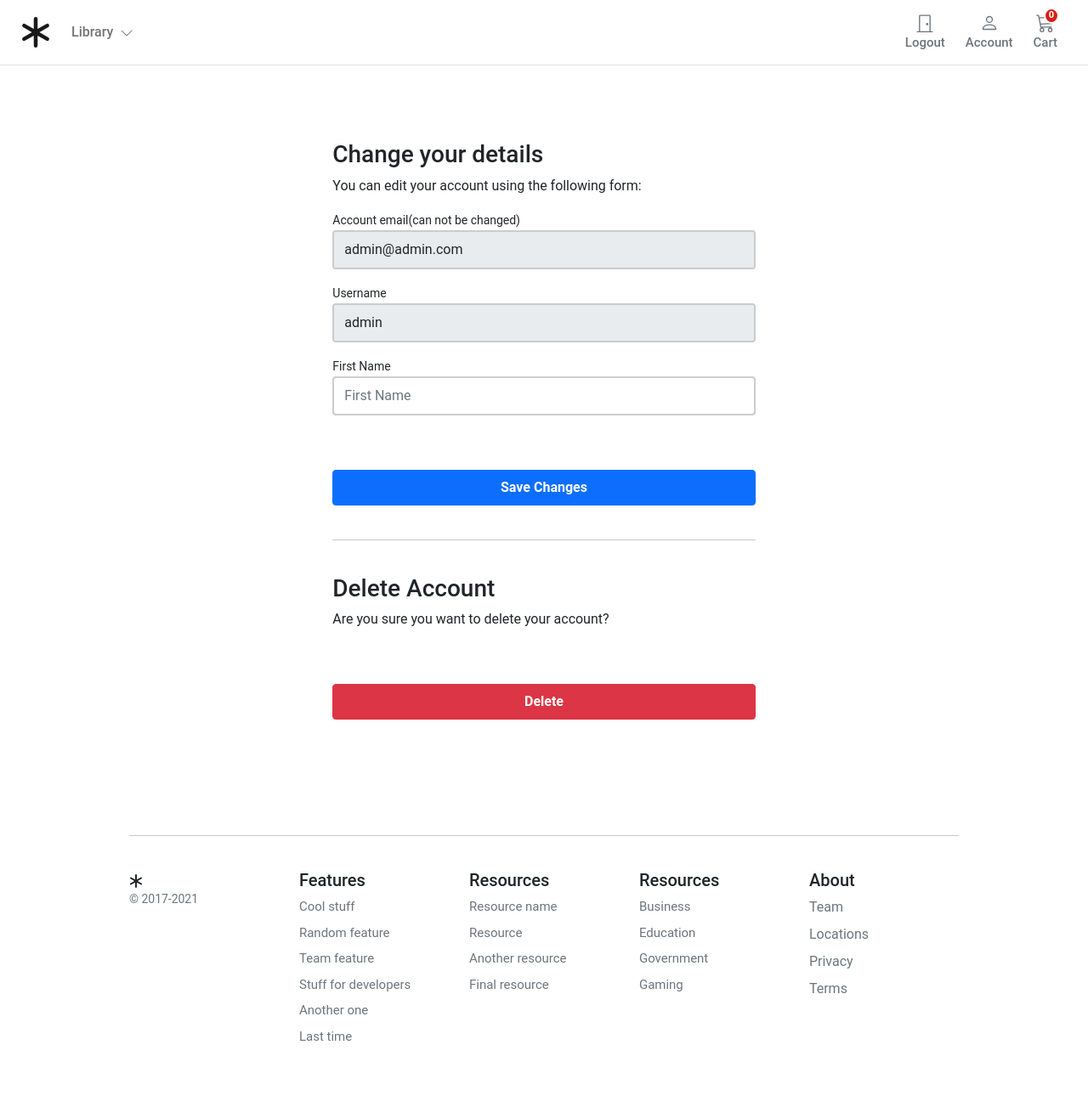
After one commit to trigg8/Ecommerce, a Django app: page /account/profile/edit/ in a window 1280 px wide. The commit adds this page. Shown: the whole page at 85% size. Run offline with Django 4.2, Linux system fonts and the light colour scheme; a user stored in the database is signed in; data comes from the database, SQL or seed files in the repository; both versions use the stored data as it was after the commit; some libraries are stand-ins or nearby versions.

Commit message:
Update users and delete user created

```diff
--- a/account/forms.py
+++ b/account/forms.py
@@ -43,3 +43,21 @@ class RegistrationForm(forms.ModelForm):
         self.fields['email'].widget.attrs.update({'class': 'form-control mb-3', 'placeholder': 'E-mail', 'name': 'email', 'id': 'id_email'})
         self.fields['password'].widget.attrs.update({'class': 'form-control mb-3', 'placeholder': 'Password'})
         self.fields['password2'].widget.attrs.update({'class': 'form-control', 'placeholder': 'Repeat Password'})
+
+
+class UserEditForm(forms.ModelForm):
+
+    email = forms.EmailField(label = 'Account email(can not be changed)', max_length=200, widget=forms.TextInput(attrs={'class': 'form-control mb-3', 'placeholder': 'email', 'id': 'form-email', 'readonly': 'readonly'}))
+
+    user_name = forms.CharField(label='Username', min_length='50', widget=forms.TextInput(attrs={'class': 'form-control mb-3', 'placeholder': 'Username', 'id':'form-username', 'readonly': 'readonly'}))
+
+    first_name = forms.CharField(label='First Name', min_length=1, max_length=50, widget=forms.TextInput(attrs={'class': 'form-control mb-3', 'placeholder': 'First Name', 'id': 'form-firstname'}))
+
+    class Meta:
+        model = UserBase
+        fields = ('email', 'user_name', 'first_name',)
+
+    def __init__(self, *args, **kwargs):
+        super().__init__(*args, **kwargs)
+        self.fields['user_name'].required= True
+        self.fields['email'].required = True
--- a/account/urls.py
+++ b/account/urls.py
@@ -1,6 +1,7 @@
 from django.contrib.auth import views as auth_views
 from django.urls import path
 from . import views
+from django.views.generic import TemplateView
 
 from .forms import UserLoginForm
 
@@ -13,4 +14,7 @@ urlpatterns = [
     path('activate/<slug:uidb64>/<slug:token>/', views.account_activate, name='activate'),
     # User dashboard
     path('dashboard/', views.dashboard, name='dashboard'),
+    path('profile/edit/', views.edit_details, name='edit_details'),
+    path('profile/delete_user/', views.delete_user, name='delete_user'),
+    path('profile/delete_confirm/', TemplateView.as_view(template_name="account/user/delete_confirm.html"), name='delete_confirmation'),
 ]
--- a/account/views.py
+++ b/account/views.py
@@ -9,7 +9,7 @@ from django.utils.http import urlsafe_base64_decode, urlsafe_base64_encode
 
 #from orders.views import user_orders
 
-from .forms import RegistrationForm#, UserEditForm
+from .forms import RegistrationForm, UserEditForm
 from .models import UserBase
 from .tokens import account_activation_token
 
@@ -20,10 +20,29 @@ def dashboard(request):
     return render(request, 'account/user/dashboard.html',)
 
 
+@login_required
+def edit_details(request):
+    if request.method == 'POST':
+        user_form = UserEditForm(instance=request.user, data=request.POST)
+
+        if user_form.is_valid():
+            user_form.save()
+    else:
+        user_form = UserEditForm(instance=request.user)
+
+    return render(request, 'account/user/edit_details.html', {'user_form': user_form})
+
+
+@login_required
+def delete_user(request):
+    user = UserBase.objects.get(user_name=request.user)
+    user.is_active = False
+    user.save()
+    logout(request)
+    return redirect('account:delete_confirmation')
+
 
 def account_register(request):
-
-
 
     if request.method == 'POST':
         registerForm = RegistrationForm(request.POST)
--- a/templates/account/user/dashboard.html
+++ b/templates/account/user/dashboard.html
@@ -19,7 +19,7 @@
                 Manage your <b>Orders</b> and personal information.
             </div>
             <div>
-                <a href="">
+                <a href="{% url 'account:edit_details' %}">
                     Change Details
                 </a>
             </div>
--- /dev/null
+++ b/templates/account/user/edit_details.html
@@ -0,0 +1,74 @@
+{% extends "../../store/base.html" %}
+{% block title %}Edit Profile{% endblock %}
+{% block content %}
+
+<style>
+    .account-form input {
+        border: 2px solid #ccc;
+        height: calc(2em + .75rem + 2px);
+    }
+
+    .account-form input:focus {
+        border-color: #1497ff;
+        box-shadow: none;
+    }
+</style>
+
+<div class="container-fluid">
+    <div class="row no-gutter">
+        <div class="col-md-12">
+            <div class="login d-flex align-items-center py-5">
+                <div class="container">
+                    <div class="row">
+                        <div class="col-12 col-lg-7  mx-auto">
+
+                <form class="account-form px-4 pt-4" method="post" enctype="multipart/form-data">
+
+                    {% if user_form.is_valid and profile_form.is_valid  %}
+                    <div class="alert alert-primary" role="alert">
+                        Details successfully updated!
+                    </div>
+                    <p class="small text-center pt-0">
+                        <a href="{% url "account:dashboard" %}">Back to Dashboard</a>
+                    </p>
+                    {%else%}
+                    <h3>Change your details</h3>
+                    <p>You can edit your account using the following form:</p>
+                    {% endif %}
+
+                    {% if form.errors %}
+                    <div class="alert alert-primary" role="alert">
+                        Error: Please try again!
+                    </div>
+                    {% endif %}
+
+                    {% csrf_token %}
+                    <label class="small font-weight-bold">{{ user_form.email.label}}</label>
+                    {{ user_form.email }}
+                    <label class="small font-weight-bold">{{ user_form.user_name.label }}</label>
+                    {{ user_form.user_name }}
+                    <label class="small font-weight-bold">{{ user_form.first_name.label}}</label>
+                    {{ user_form.first_name }}
+
+
+
+                    <button class="btn btn-primary btn-block py-2 mb-4 mt-5 fw-bold w-100" type="submit"
+                        value="Save changes">Save Changes</button>
+                    <hr class="mb-3">
+                </form>
+                     <form class="account-form px-4" action="{% url 'account:delete_user' %}" method="post">
+                        {% csrf_token %}
+                        <p class=" h3 pt-4 font-weight-bold">Delete Account</p>
+                        <p>Are you sure you want to delete your account?</p>
+                        <button type="submit" role="button"
+                            class="btn btn-danger btn-block py-2 mb-4 mt-5 fw-bold w-100">Delete</button>
+                    </form>
+
+                        </div>
+                    </div>
+                </div>
+            </div>
+        </div>
+    </div>
+</div>
+{% endblock %}
```
Also changed, not shown: templates/account/user/delete_confirm.html (added, +35 -0 lines), db.sqlite3.
